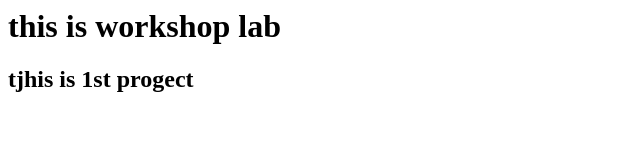
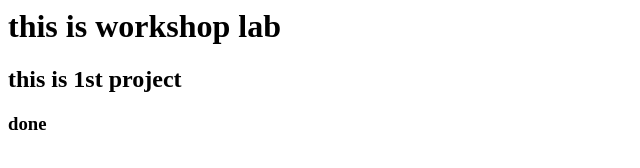
Before and after one commit to vukkumsajeevakumari/sample, a plain HTML site: page index.html in a window 1280 px wide. Shown: the whole page, without its empty margins (0-640 px from the left). Drawn offline with Linux system fonts and the light colour scheme.

Commit message:
index file modified

```diff
--- a/index.html
+++ b/index.html
@@ -5,6 +5,7 @@
 <body>
 
 <h1>this is workshop lab</h1>
-<h2>tjhis is 1st progect</h2>
+<h2>this is 1st project</h2>
+<h3>done</h3>
 </body>
 </html>
```
